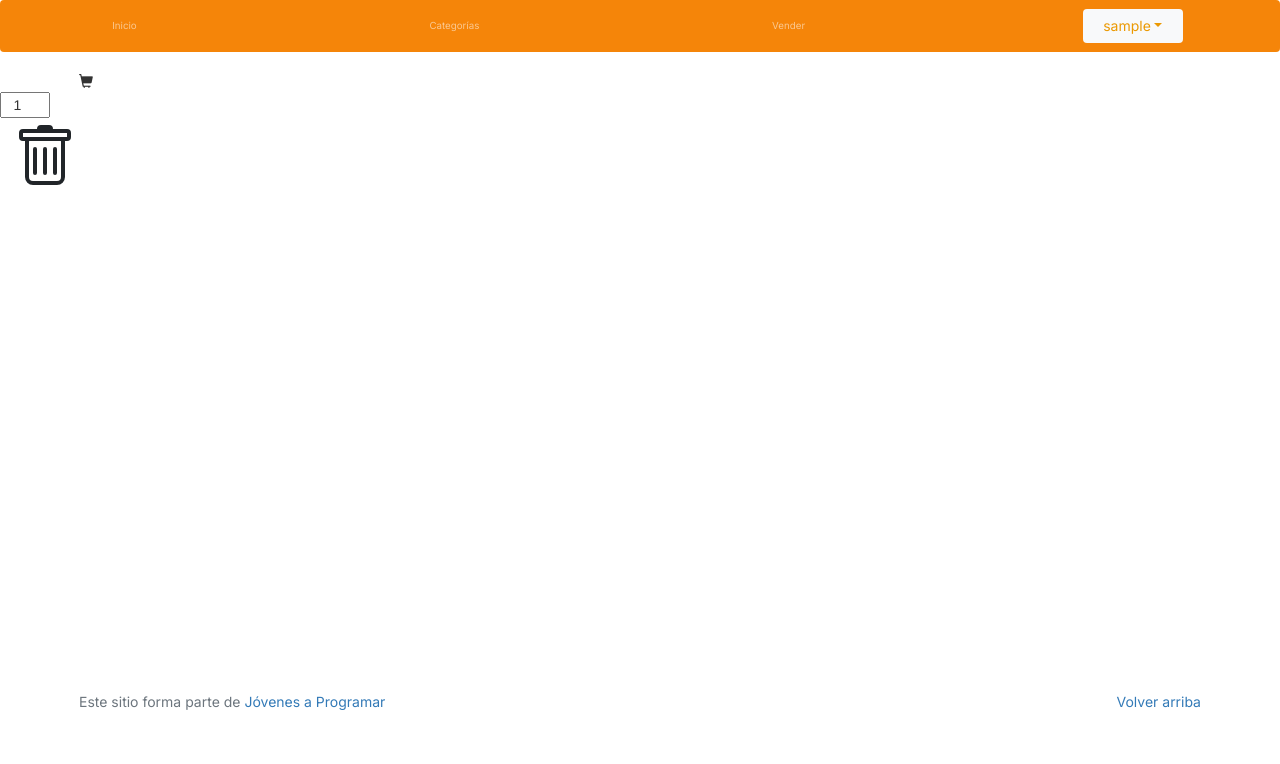
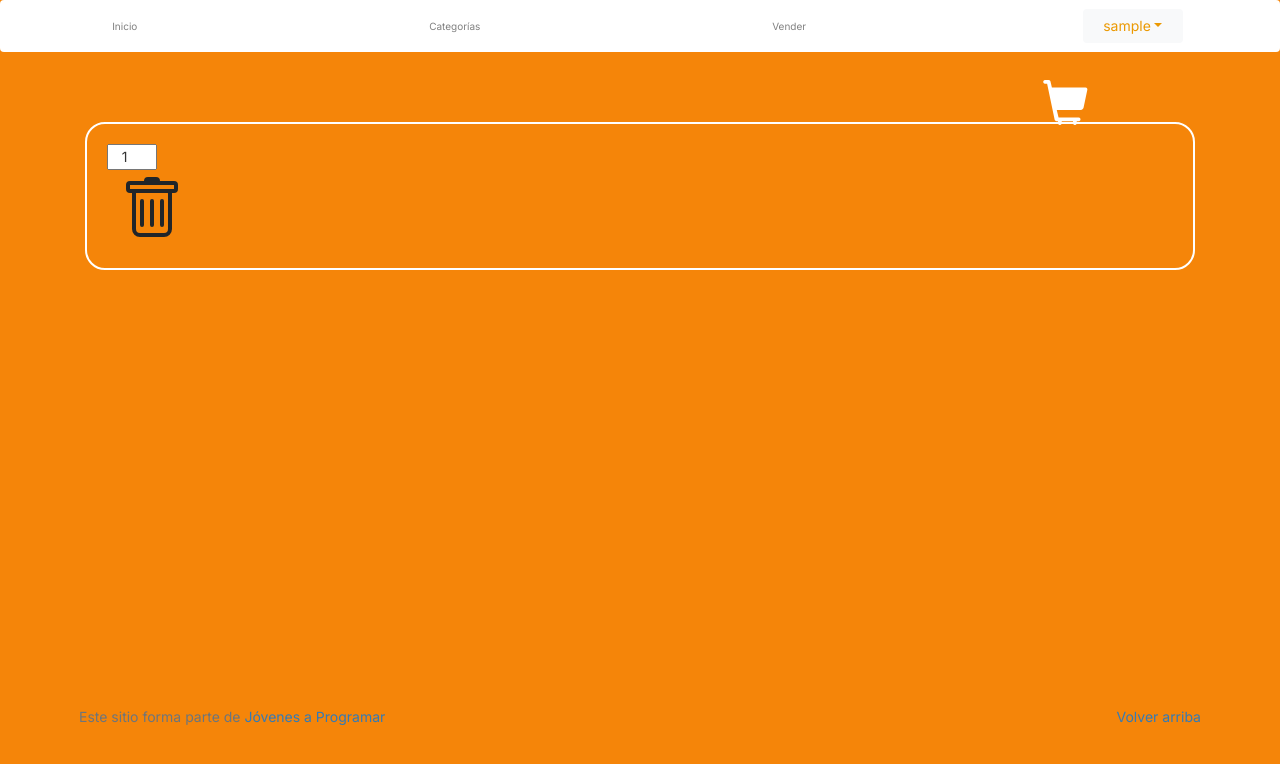
Before and after one commit to sofia-1905/workspace-inicial, a plain HTML site: page cart.html in a window 1280 px wide. Drawn offline with nearby package versions, Linux system fonts and the light colour scheme; sample sign-in values are in the browser's storage.

Commit message:
primeros estilos

```diff
--- a/cart.html
+++ b/cart.html
@@ -1,5 +1,6 @@
 <!DOCTYPE html>
 <html lang="es">
+
 <head>
   <meta http-equiv="Content-Type" content="text/html; charset=UTF-8">
   <meta name="viewport" content="width=device-width, initial-scale=1, shrink-to-fit=no">
@@ -9,12 +10,14 @@
   <link href="css/font-awesome.min.css" rel="stylesheet">
   <link href="css/styles.css" rel="stylesheet">
   <link rel="stylesheet" href="https://maxcdn.bootstrapcdn.com/bootstrap/3.4.0/css/bootstrap.min.css">
+  <link href="css/stylecart.css" rel="stylesheet">
   <script src="https://ajax.googleapis.com/ajax/libs/jquery/3.5.1/jquery.min.js"></script>
   <script src="https://maxcdn.bootstrapcdn.com/bootstrap/3.4.0/js/bootstrap.min.js"></script>
 </head>
 
 <body>
-  <nav class="navbar navbar-expand-lg navbar-dark navbar-custom p-1"style="background-color: #F58509";>
+
+  <nav class="navbar navbar-expand-lg navbar-dark navbar-custom p-1" style="background-color: #F58509" ;>
     <div class="container">
       <button class="navbar-toggler" type="button" data-bs-toggle="collapse" data-bs-target="#navbarNav"
         aria-controls="navbarNav" aria-expanded="false" aria-label="Toggle navigation">
@@ -32,13 +35,16 @@
             <a class="nav-link" href="sell.html">Vender</a>
           </li>
           <div class="btn-group">
-            <button type="button" class="btn btn-light btn-block dropdown-toggle" id="dropdown-btn" data-bs-toggle="dropdown" aria-expanded="false">
+            <button type="button" class="btn btn-light btn-block dropdown-toggle" id="dropdown-btn"
+              data-bs-toggle="dropdown" aria-expanded="false">
               <span id="user-email"> </span>
             </button>
             <ul class="dropdown-menu">
               <li><a class="dropdown-item" href="my-profile.html">Mi perfil</a></li>
               <li><a class="dropdown-item" href="cart.html">Mi carrito</a></li>
-                <li><hr class="dropdown-divider"></li>
+              <li>
+                <hr class="dropdown-divider">
+              </li>
               <li><a class="dropdown-item" id="logout">Cerrar sesión</a></li>
             </ul>
 
@@ -46,35 +52,43 @@
       </div>
     </div>
   </nav>
-  <main>
 
-
-
-    </head>
-    <body>
-        <div class="container">
+  <!-- Contenedor para el ícono del carrito -->
+  <div class="cart-icon-container">
     <span id="icon-cart" class="glyphicon glyphicon-shopping-cart"></span>
   </div>
 
+  <main class="container my-4">
+    <!-- Contenedor para la información -->
+    <div class="info-container">
+      <!-- Control de cantidad para el número de productos -->
       <div class="quantity-control">
         <input type="number" id="quantity" value="1" min="1" style="width: 50px; text-align: center;">
       </div>
 
+      <!-- Botón que actúa como un icono para eliminar -->
       <button type="button" class="btn btn-outline-dark trash-button">
-  <svg xmlns="http://www.w3.org/2000/svg" width="64" height="64" fill="currentColor" class="trash-icon" viewBox="0 0 16 16">
-      <path d="M5.5 5.5A.5.5 0 0 1 6 6v6a.5.5 0 0 1-1 0V6a.5.5 0 0 1 .5-.5m2.5 0a.5.5 0 0 1 .5.5v6a.5.5 0 0 1-1 0V6a.5.5 0 0 1 .5-.5m3 .5a.5.5 0 0 0-1 0v6a.5.5 0 0 0 1 0z"/>
-      <path d="M14.5 3a1 1 0 0 1-1 1H13v9a2 2 0 0 1-2 2H5a2 2 0 0 1-2-2V4h-.5a1 1 0 0 1-1-1V2a1 1 0 0 1 1-1H6a1 1 0 0 1 1-1h2a1 1 0 0 1 1 1h3.5a1 1 0 0 1 1 1zM4.118 4 4 4.059V13a1 1 0 0 0 1 1h6a1 1 0 0 0 1-1V4.059L11.882 4zM2.5 3h11V2h-11z"/>
+        <svg xmlns="http://www.w3.org/2000/svg" width="64" height="64" fill="currentColor" class="trash-icon"
+          viewBox="0 0 16 16">
+          <path
+            d="M5.5 5.5A.5.5 0 0 1 6 6v6a.5.5 0 0 1-1 0V6a.5.5 0 0 1 .5-.5m2.5 0a.5.5 0 0 1 .5.5v6a.5.5 0 0 1-1 0V6a.5.5 0 0 1 .5-.5m3 .5a.5.5 0 0 0-1 0v6a.5.5 0 0 0 1 0z" />
+          <path
+            d="M14.5 3a1 1 0 0 1-1 1H13v9a2 2 0 0 1-2 2H5a2 2 0 0 1-2-2V4h-.5a1 1 0 0 1-1-1V2a1 1 0 0 1 1-1H6a1 1 0 0 1 1-1h2a1 1 0 0 1 1 1h3.5a1 1 0 0 1 1 1zM4.118 4 4 4.059V13a1 1 0 0 0 1 1h6a1 1 0 0 0 1-1V4.059L11.882 4zM2.5 3h11V2h-11z" />
         </svg>
       </button>
+    </div>
   </main>
+
   <footer class="text-muted">
     <div class="container">
       <p class="float-end">
         <a href="#">Volver arriba</a>
       </p>
-      <p>Este sitio forma parte de <a href="https://jovenesaprogramar.edu.uy/" target="_blank">Jóvenes a Programar</a></p>
+      <p>Este sitio forma parte de <a href="https://jovenesaprogramar.edu.uy/" target="_blank">Jóvenes a Programar</a>
+      </p>
     </div>
   </footer>
+
   <div id="spinner-wrapper">
     <div class="lds-ring">
       <div></div>
@@ -83,7 +97,9 @@
       <div></div>
     </div>
   </div>
+
   <script src="js/bootstrap.bundle.min.js"></script>
   <script src="js/init.js"></script>
 </body>
+
 </html>
--- /dev/null
+++ b/css/stylecart.css
@@ -0,0 +1,38 @@
+body {
+    background-color: #F58509;
+}
+
+.navbar-custom {
+    background-color: #ffffff !important;
+}
+
+.navbar-custom .nav-link {
+    color: #808080 !important;
+    font-size: 1rem !important;
+}
+
+.text-muted {
+    background-color: #F58509;
+}
+
+/* Contenedor del ícono del carrito */
+.cart-icon-container {
+    position: fixed;
+    top: 10%;
+    right: 15%;
+}
+
+/* Estilos del ícono de carrito */
+#icon-cart {
+    font-size: 45px;
+    color: white;
+    cursor: pointer; /* Cambia el cursor al pasar sobre el ícono */
+}
+
+.info-container {
+    z-index: 1; /* Menor que el del carrito */
+    margin-top: 50px;
+    border-radius: 20px;
+    border: 2px solid white;
+    padding: 20px;
+}
```
Lines whose indentation alone changed are shown as unchanged.
